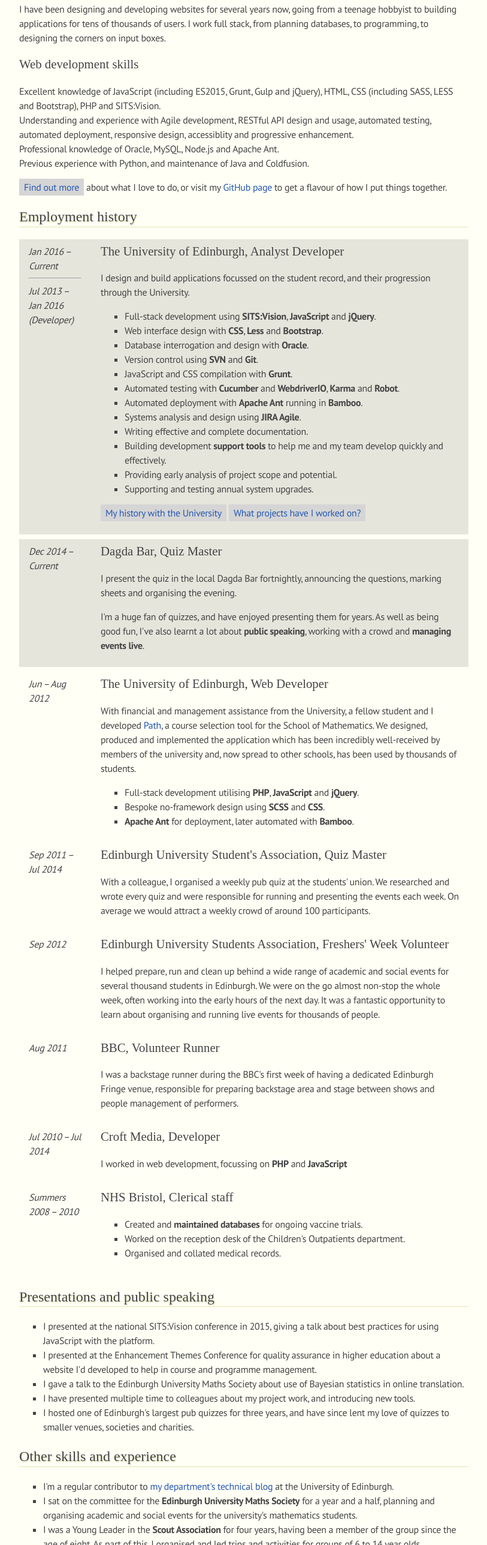
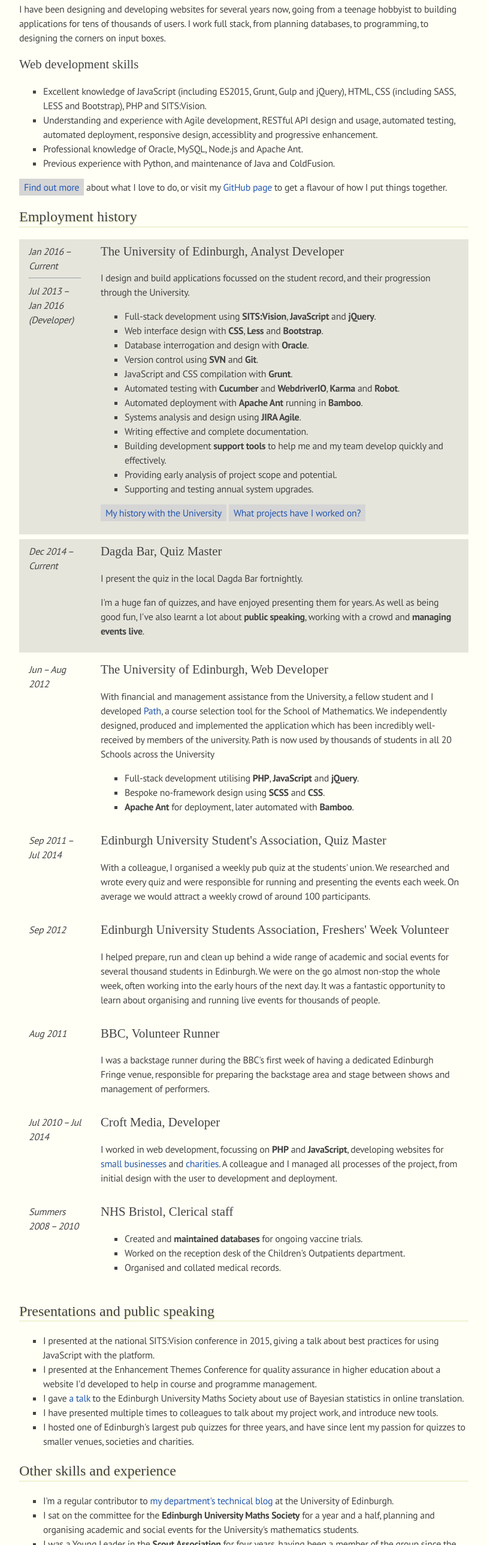
Before and after one commit to gregtyler/CV, a website: page src/index.html in a window 1280 px wide. Shown: the part 224-2800 px from the top of the page at 60% size, without its empty margins (233-1046 px from the left). Drawn offline with Linux system fonts and the light colour scheme; a web font is replaced by a local one.

Commit message:
Some tidying up and copy-editing

```diff
--- a/src/index.html
+++ b/src/index.html
@@ -27,10 +27,12 @@
     <p>I have been designing and developing websites for several years now, going from a teenage hobbyist to building applications for tens of thousands of users. I work full stack, from planning databases, to programming, to designing the corners on input boxes.</p>
 
     <h3>Web development skills</h3>
-    Excellent knowledge of JavaScript (including ES2015, Grunt, Gulp and jQuery), HTML, CSS (including SASS, LESS and Bootstrap), PHP and SITS:Vision.
-    <br>Understanding and experience with Agile development, RESTful API design and usage, automated testing, automated deployment, responsive design, accessiblity and progressive enhancement.
-    <br>Professional knowledge of Oracle, MySQL, Node.js and Apache Ant.
-    <br>Previous experience with Python, and maintenance of Java and Coldfusion.</p>
+    <ul>
+      <li>Excellent knowledge of JavaScript (including ES2015, Grunt, Gulp and jQuery), HTML, CSS (including SASS, LESS and Bootstrap), PHP and SITS:Vision.
+      <li>Understanding and experience with Agile development, RESTful API design and usage, automated testing, automated deployment, responsive design, accessiblity and progressive enhancement.
+      <li>Professional knowledge of Oracle, MySQL, Node.js and Apache Ant.
+      <li>Previous experience with Python, and maintenance of Java and ColdFusion.
+    </ul>
 
     <p class="js-only"><a href="#dev-love" class="toggler">Find out more</a> about what I love to do, or visit my <a href="https://github.com/gregtyler">GitHub page</a> to get a flavour of how I put things together.</p>
     <section class="hidden" id="dev-love">
@@ -38,7 +40,7 @@
     <ul>
         <li>I love leveraging exciting <strong>new features</strong> whilst still making sure my sites are <strong>accessible</strong> to everyone, whether they're using a cutting-edge or an outdated browser, a mouse cursor or a screen-reader, a high-speed internet connection or an old phone.
         <li>I work hard to make sites easy and <strong>intuitive</strong> to use, so that visitors don't have to work hard to see the content they want.
-        <li>I love to be <strong>challenged</strong>, to make amazing applications embracing new and inventive ideas; and to turn exciting concepts into real websites.
+        <li>I love to be <strong>challenged</strong>, to make amazing applications embracing new and inventive ideas, and to turn exciting concepts into real websites.
     </ul>
     </section>
 
@@ -72,14 +74,14 @@
                 </p>
                 <section class="hidden" id="uoe-history">
                     <h4>My history with the University</h4>
-                    <p>Following on from my work the summer of 2012, I was taken on as a full-time member of staff helping to develop and maintain the University's various online systems, built on an array of infrastructures in a range of different languages.</p>
+                    <p>Following my work as a web developer in the summer of 2012, I was taken on as a full-time member of staff helping to develop and maintain the University's various online systems, built on an array of infrastructures in a range of different languages.</p>
                     <p>In the summer of 2014 I was transferred to the department's Student Systems team, which focuses on student-centric applications in the University such as the admissions process and course information management.</p>
                 </section>
                 <section class="hidden" id="uoe-projects">
                     <h4>What have I worked on recently?</h4>
                     <p>Since the start of 2016, I have been working on the new <strong>assessment and progression</strong> tools in the University. For the first time, this brings all assessment results from the thousands of courses the University runs into a centralised, semi-automated system.</p>
                     <p>From the end of 2015 into 2016, I helped in the <strong>upgrade</strong> of our SITS:Vision implementation. I aided in planning the upgrades, implementing and testing them.</p>
-                    <p>During the summer of 2015, I <strong>mentored</strong> a student led project building an Q&amp;A platform for course in the University.</p>
+                    <p>During the summer of 2015, I <strong>mentored</strong> a student-led project building an Q&amp;A platform for course in the University.</p>
                     <p>During the end of 2014, and going into 2015, I worked on the <strong>course creation and maintenance</strong> (CCAM) process. This involved updating our course descriptor and a massive aesthetic move to a modern, Bootstrap-based design.</p>
                     <p>Over the summer and autumn of 2014, I focussed on the <strong>undergraduate admissions</strong> process in the University, particularly the management of applications by our admissions team. A colleague and I overhauled the design and functionality of the portal.</p>
                     <p>For the first half of 2014, I worked on bringing <strong>Path</strong> (a site I helped develop as a student) into the University's corporate infrastructure and making it available to the whole student population for all of the 5,000 courses available each year.</p>
@@ -89,14 +91,14 @@
             <td>Dec 2014 &ndash; Current
             <td>
                 <h3>Dagda Bar, Quiz Master</h3>
-                <p>I present the quiz in the local Dagda Bar fortnightly, announcing the questions, marking sheets and organising the evening.</p>
+                <p>I present the quiz in the local Dagda Bar fortnightly.</p>
                 <p>I'm a huge fan of quizzes, and have enjoyed presenting them for years. As well as being good fun, I've also learnt a lot about <strong>public speaking</strong>, working with a crowd and <strong>managing events live</strong>.</p>
 
         <tr>
             <td>Jun &ndash; Aug 2012
             <td>
                 <h3>The University of Edinburgh, Web Developer</h3>
-                <p>With financial and management assistance from the University, a fellow student and I developed <a href="https://path.is.ed.ac.uk/">Path</a>, a course selection tool for the School of Mathematics. We designed, produced and implemented the application which has been incredibly well-received by members of the university and, now spread to other schools, has been used by thousands of students.</p>
+                <p>With financial and management assistance from the University, a fellow student and I developed <a href="https://path.is.ed.ac.uk/">Path</a>, a course selection tool for the School of Mathematics. We independently designed, produced and implemented the application which has been incredibly well-received by members of the university. Path is now used by thousands of students in all 20 Schools across the University</p>
                 <ul>
                     <li>Full-stack development utilising <strong>PHP</strong>, <strong>JavaScript</strong> and <strong>jQuery</strong>.
                     <li>Bespoke no-framework design using <strong>SCSS</strong> and <strong>CSS</strong>.
@@ -119,13 +121,13 @@
             <td>Aug 2011
             <td>
                 <h3>BBC, Volunteer Runner</h3>
-                <p>I was a backstage runner during the BBC's first week of having a dedicated Edinburgh Fringe venue, responsible for preparing backstage area and stage between shows and people management of performers.</p>
+                <p>I was a backstage runner during the BBC's first week of having a dedicated Edinburgh Fringe venue, responsible for preparing the backstage area and stage between shows and management of performers.</p>
 
         <tr>
             <td>Jul 2010 &ndash; Jul 2014
             <td>
                 <h3>Croft Media, Developer</h3>
-                <p>I worked in web development, focussing on <strong>PHP</strong> and <strong>JavaScript</strong></p>
+                <p>I worked in web development, focussing on <strong>PHP</strong> and <strong>JavaScript</strong>, developing websites for <a href="http://granthamnaturaltherapies.co.uk/">small businesses</a> and <a href="http://www.exoticpetrefuge.org.uk/">charities</a>. A colleague and I managed all processes of the project, from initial design with the user to development and deployment.</p>
 
         <tr>
             <td>Summers 2008 &ndash; 2010
@@ -142,15 +144,15 @@
     <ul>
         <li>I presented at the national SITS:Vision conference in 2015, giving a talk about best practices for using JavaScript with the platform.
         <li>I presented at the Enhancement Themes Conference for quality assurance in higher education about a website I'd developed to help in course and programme management.
-        <li>I gave a talk to the Edinburgh University Maths Society about use of Bayesian statistics in online translation.
-        <li>I have presented multiple time to colleagues about my project work, and introducing new tools.
-        <li>I hosted one of Edinburgh's largest pub quizzes for three years, and have since lent my love of quizzes to smaller venues, societies and charities.
+        <li>I gave <a href="https://www.youtube.com/watch?v=LiI406lJHmc">a talk</a> to the Edinburgh University Maths Society about use of Bayesian statistics in online translation.
+        <li>I have presented multiple times to colleagues to talk about my project work, and introduce new tools.
+        <li>I hosted one of Edinburgh's largest pub quizzes for three years, and have since lent my passion for quizzes to smaller venues, societies and charities.
     </ul>
 
     <h2 id="skills">Other skills and experience</h2>
       <ul>
           <li>I'm a regular contributor to <a href="http://www.appsdev.is.ed.ac.uk/blog/">my department's technical blog</a> at the University of Edinburgh.
-          <li>I sat on the committee for the <strong>Edinburgh University Maths Society</strong> for a year and a half, planning and organising academic and social events for the university's mathematics students.
+          <li>I sat on the committee for the <strong>Edinburgh University Maths Society</strong> for a year and a half, planning and organising academic and social events for the University's mathematics students.
           <li>I was a Young Leader in the <strong>Scout Association</strong> for four years, having been a member of the group since the age of eight. As part of this, I organised and led trips and activities for groups of 6 to 14 year olds.
           <ul>
               <li>I participated in training in child protection, risk assessment and first aid.
@@ -170,7 +172,7 @@
     </p>
 
     <p><strong>Portfolio</strong> A selection of my web design portfolio can be found at <a href="https://gregtyler.co.uk/portfolio/">https://gregtyler.co.uk/portfolio/</a>
-    <br>I also post some of my more granular UI designs to tumblr at <a href="http://thegregtyler.tumblr.com/">http://thegregtyler.tumblr.com/</a></p>
+    <br>I also post some UI mock-ups and experiments on <a href="https://codepen.io/gregtyler/">my CodePen profile</a>.</p>
 
     <div class="references">References available on request</div>
 </main>
```
